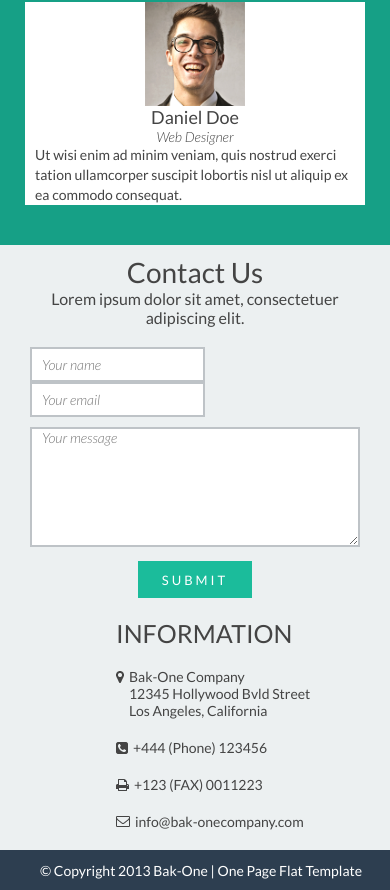
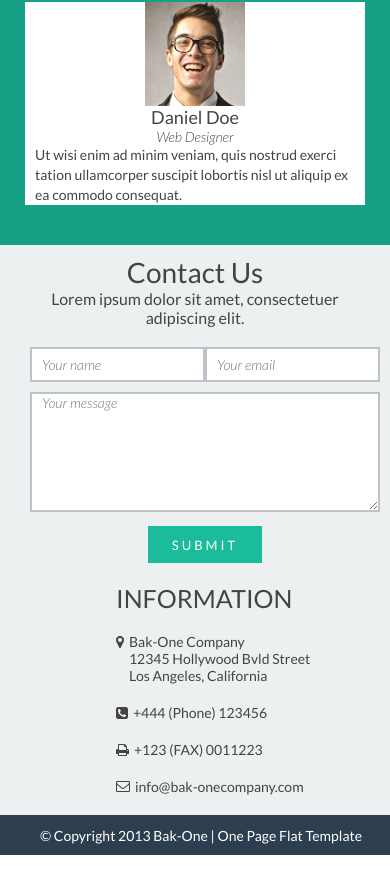
Before and after one commit to menshykov1/menshykov1.github.io, a plain HTML site: page work_1/index.html in a window 390 px wide. Shown: the part 2409-3299 px from the top of the page. After the commit the page ends 3264 px from the top, so only its background shows below. Drawn offline with Linux system fonts and the light colour scheme.

Commit message:
Update style.css

```diff
--- a/work_1/css/style.css
+++ b/work_1/css/style.css
@@ -499,8 +499,13 @@ input,textarea {
 	font-style: italic;
 	font-size: 14px;
 }
-.form_name {
-	margin-right: 16px;
+.form_top {
+	display: -webkit-flex;
+	display: -moz-flex;
+	display: -ms-flex;
+	display: -o-flex;
+	display: flex;
+	justify-content: space-between;
 }
 textarea {
 	padding-top: 20px;
@@ -750,9 +755,7 @@ footer p {
 	.submit  {
 		margin: 0 auto;
 	}
-	.form_name {
-		margin-right: 10px;
-	}
+
 	.form_name, .form_email {
 		max-width: 175px;
 	}
```
